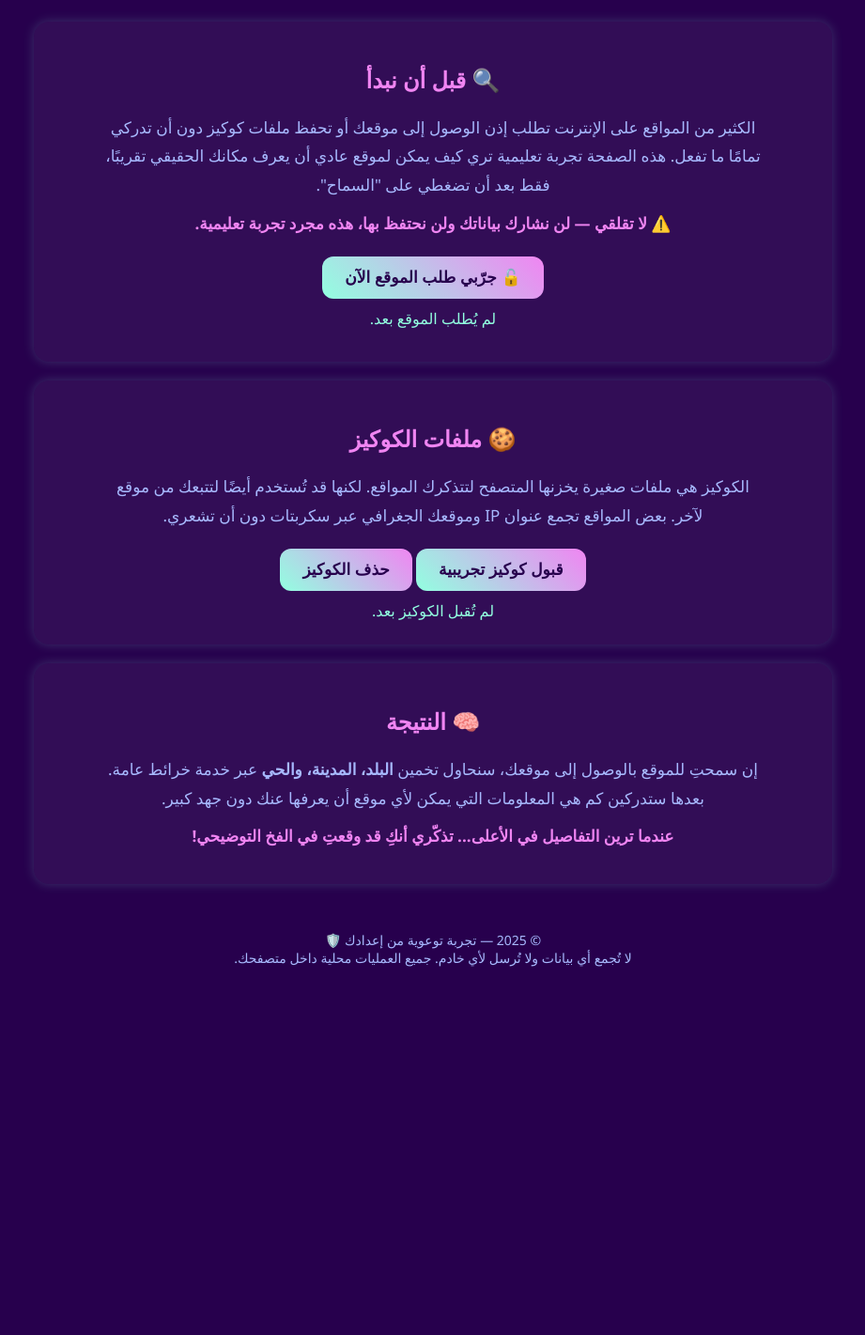
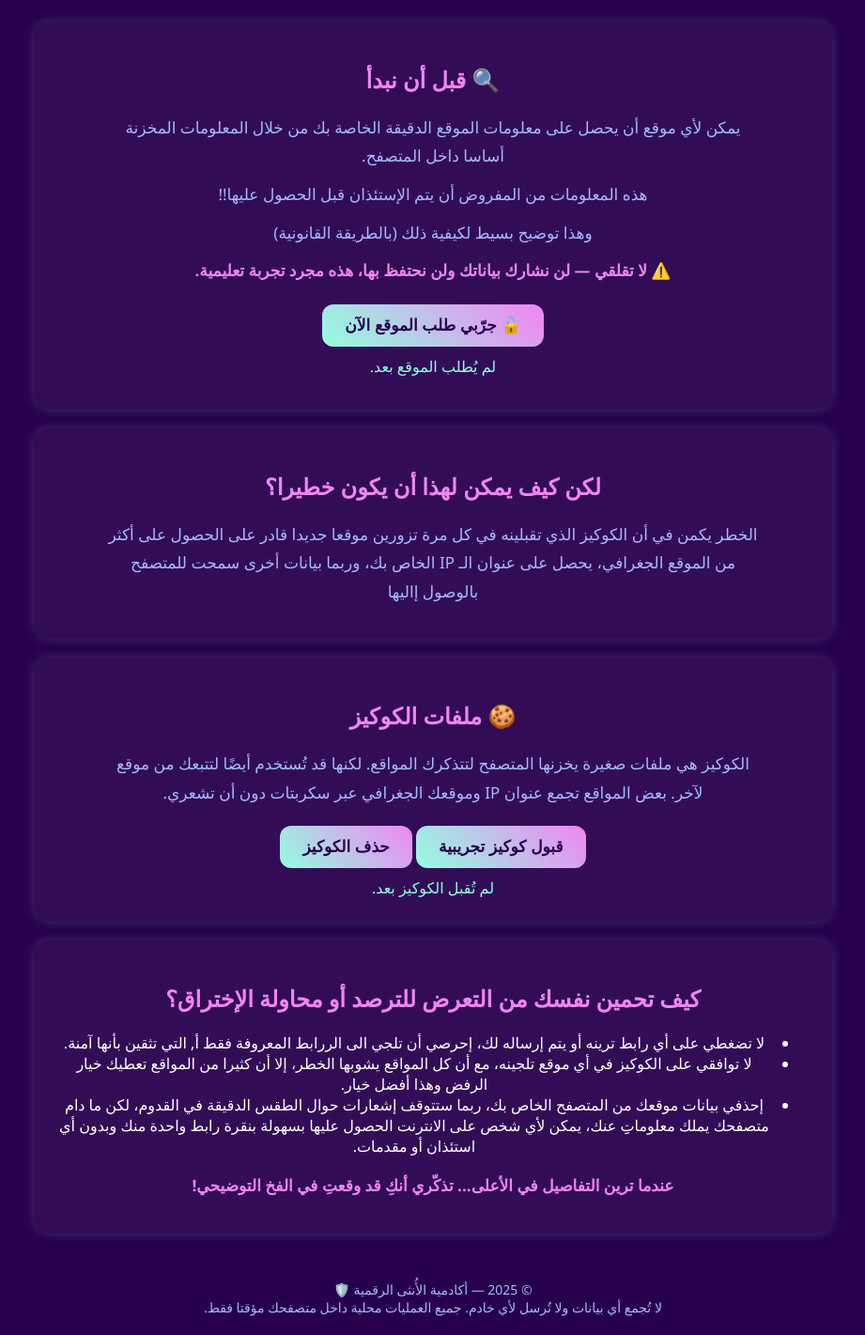
Before and after one commit to cadya-tech/cookies-experience, a plain HTML site: page index.html in a window 1280 px wide. Shown: the part 240-1661 px from the top of the page at 94% size, without its empty margins (179-1100 px from the left). Before the commit the page ends 1289 px from the top, so only its background shows below. Drawn offline with Linux system fonts and the light colour scheme.

Commit message:
Update index.html

```diff
--- a/index.html
+++ b/index.html
@@ -92,14 +92,20 @@
 
 <section>
   <h2>🔍 قبل أن نبدأ</h2>
-  <p>الكثير من المواقع على الإنترنت تطلب إذن الوصول إلى موقعك أو تحفظ ملفات كوكيز دون أن تدركي تمامًا ما تفعل.
-  هذه الصفحة تجربة تعليمية تري كيف يمكن لموقع عادي أن يعرف مكانك الحقيقي تقريبًا،
-  فقط بعد أن تضغطي على "السماح".</p>
+  <p>يمكن لأي موقع أن يحصل على معلومات الموقع الدقيقة الخاصة بك من خلال المعلومات المخزنة أساسا داخل المتصفح.</p>
+  <p>هذه المعلومات من المفروض أن يتم الإستئذان قبل الحصول عليها!!</p>
+  <p>وهذا توضيح بسيط لكيفية ذلك (بالطريقة القانونية)</p>
   <p class="warning">⚠️ لا تقلقي — لن نشارك بياناتك ولن نحتفظ بها، هذه مجرد تجربة تعليمية.</p>
 
   <button id="getLocationBtn">🔓 جرّبي طلب الموقع الآن</button>
   <div id="result">لم يُطلب الموقع بعد.</div>
   <div id="locationInfo"></div>
+</section>
+
+  <section>
+  <h2>لكن كيف يمكن لهذا أن يكون خطيرا؟</h2>
+  <p>الخطر يكمن في أن الكوكيز الذي تقبلينه في كل مرة تزورين موقعا جديدا قادر على الحصول على أكثر من الموقع الجغرافي، يحصل على عنوان الـ IP الخاص بك، وربما بيانات أخرى سمحت للمتصفح بالوصول إاليها </p>
+
 </section>
 
 <section>
@@ -113,16 +119,19 @@
 </section>
 
 <section>
-  <h2>🧠 النتيجة</h2>
-  <p>إن سمحتِ للموقع بالوصول إلى موقعك، سنحاول تخمين <strong>البلد، المدينة، والحي</strong> عبر خدمة خرائط عامة.
-  بعدها ستدركين كم هي المعلومات التي يمكن لأي موقع أن يعرفها عنك دون جهد كبير.</p>
+  <h2>كيف تحمين نفسك من التعرض للترصد أو محاولة الإختراق؟</h2>
+  <ul>
+    <li>لا تضغطي على أي رابط ترينه أو يتم إرساله لك، إحرصي أن تلجي الى الررابط المعروفة فقط أ, التي تثقين بأنها آمنة.</li>
+    <li>لا توافقي على الكوكيز في أي موقع تلجينه، مع أن كل المواقع يشوبها الخطر، إلا أن كثيرا من المواقع تعطيك خيار الرفض وهذا أفضل خيار.</li>
+    <li>إحذفي بيانات موقعك من المتصفح الخاص بك، ربما ستتوقف إشعارات حوال الطقس الدقيقة في القدوم، لكن ما دام متصفحك يملك معلوماتِِ عنك، يمكن لأي شخص على الانترنت الحصول عليها بسهولة بنقرة رابط واحدة منك وبدون أي استئذان أو مقدمات.</li>
+  </ul>
 
   <p class="warning">عندما ترين التفاصيل في الأعلى... تذكّري أنكِ قد <strong>وقعتِ في الفخ التوضيحي!</strong></p>
 </section>
 
 <footer>
-  © 2025 — تجربة توعوية من إعدادك 🛡️
-  <div class="small">لا تُجمع أي بيانات ولا تُرسل لأي خادم. جميع العمليات محلية داخل متصفحك.</div>
+  © 2025 — أكادمية الأُنثى الرقمية 🛡️
+  <div class="small">لا تُجمع أي بيانات ولا تُرسل لأي خادم. جميع العمليات محلية داخل متصفحك مؤقتا فقط.</div>
 </footer>
 
 <script>
```
